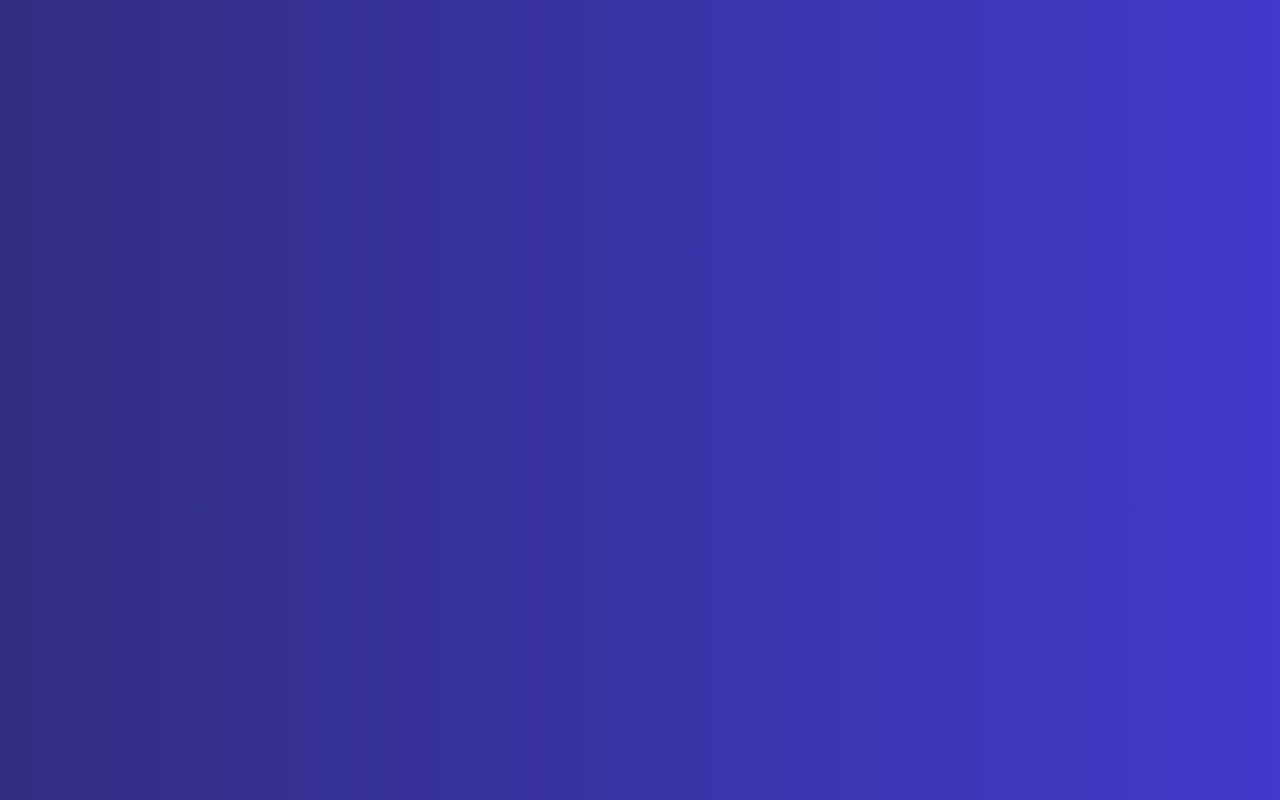
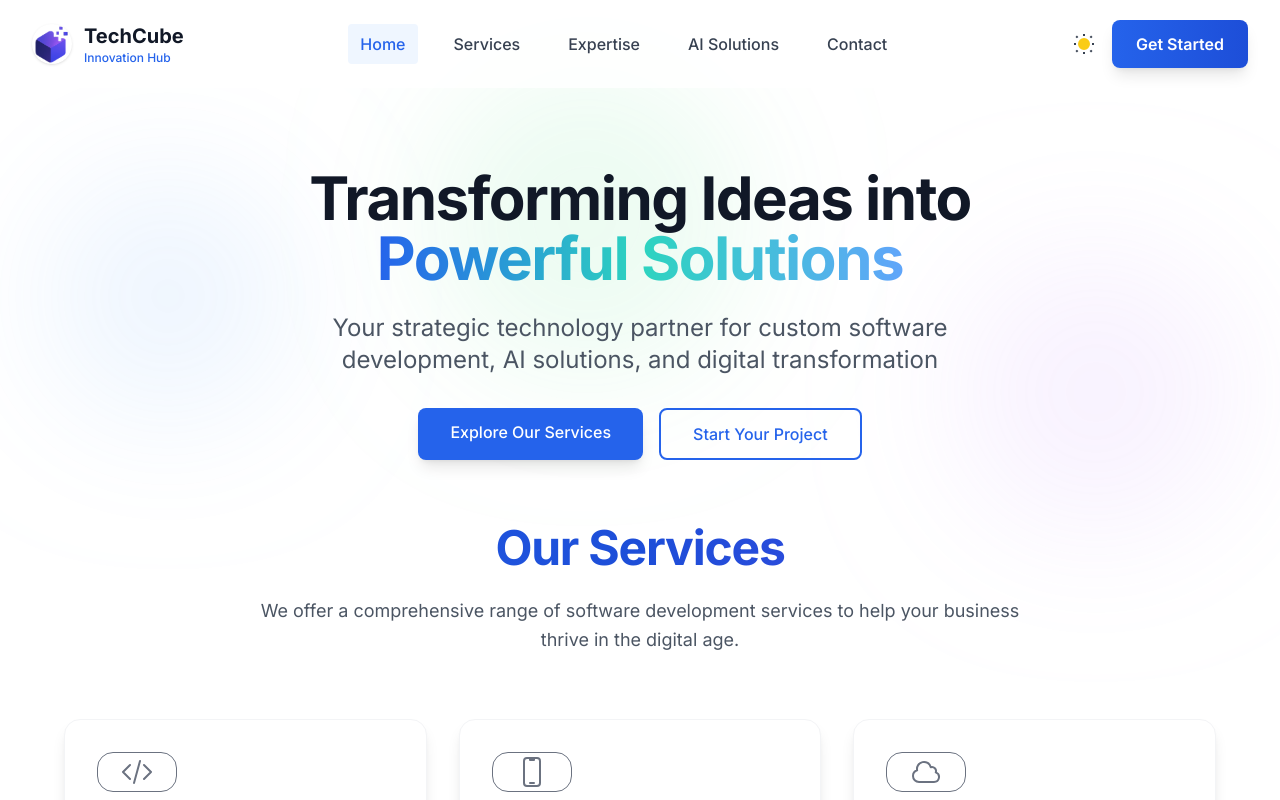
Before and after one commit to TankVivek/TechCube.in, a React (Vite) app in the folder frontend/: page /services in a window 1280 px wide. Before the commit this address had no page. Shown: the top 800 px of the page. Built offline with nearby package versions, Linux system fonts and the light colour scheme.

Commit message:
React Router now recognizes /index.php and any other path,

```diff
--- a/frontend/src/main.jsx
+++ b/frontend/src/main.jsx
@@ -1,7 +1,7 @@
 import React, { useEffect, lazy, Suspense } from "react";
 import ReactDOM from "react-dom/client";
 import { HelmetProvider } from "react-helmet-async";
-import { BrowserRouter as Router, Routes, Route } from "react-router-dom";
+import { BrowserRouter as Router, Routes, Route, Navigate } from "react-router-dom";
 import { ThemeProvider } from "./contexts/ThemeContext";
 import "./styles/global.css";
 import "./index.css";
@@ -50,6 +50,8 @@ const App = () => (
       <HelmetProvider>
         <Routes>
           <Route path="/" element={<HomePage />} />
+          <Route path="/index.php" element={<Navigate to="/" replace />} />
+          <Route path="*" element={<HomePage />} />
         </Routes>
       </HelmetProvider>
     </Router>
```
